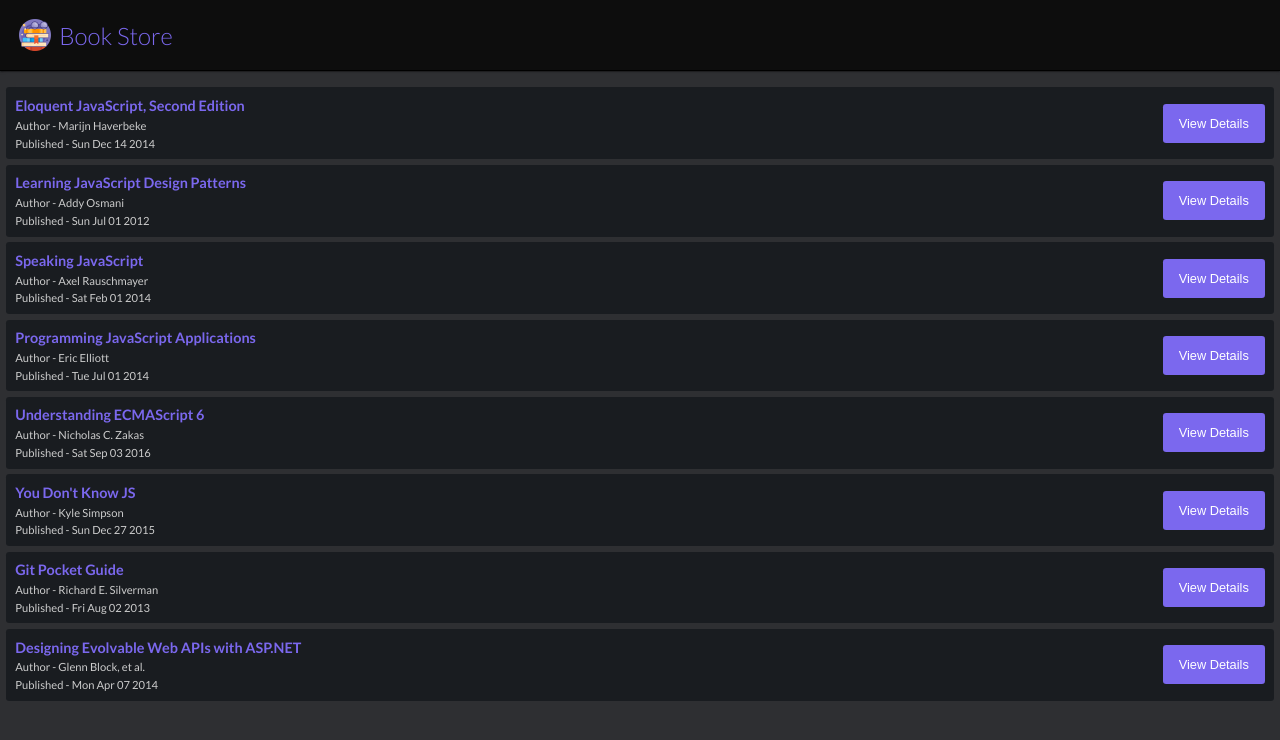
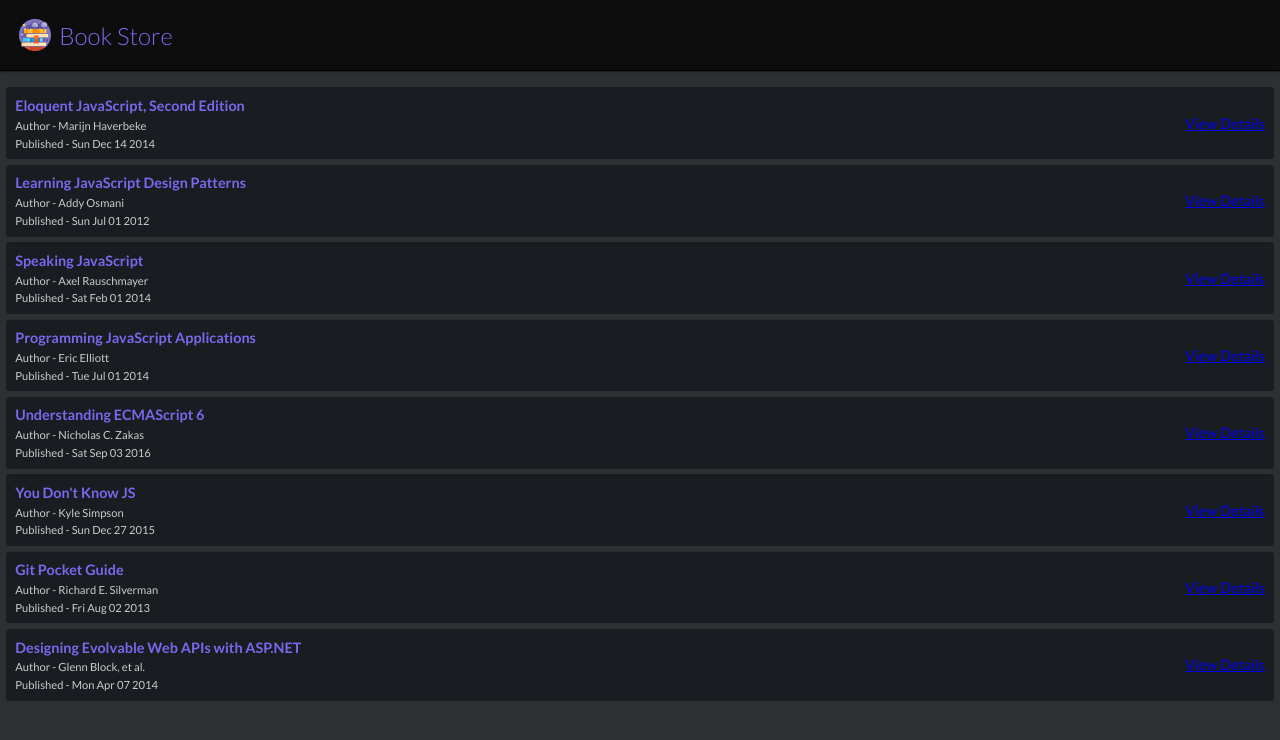
Before and after one commit to abhishekk-raj/BookStore, a React (Create React App) app: page /book in a window 1280 px wide. Shown: the top 740 px of the page. Built offline with nearby package versions, Linux system fonts and the light colour scheme.

Commit message:
Implement react router to navigate among components

```diff
--- a/src/components/book/BookDetail.tsx
+++ b/src/components/book/BookDetail.tsx
@@ -1,8 +1,19 @@
-import React from "react";
+import React, { useState } from "react";
+import { useLocation } from "react-router-dom";
 import { IBookDetailProps } from "../../models/book-detail.props";
+import { IBook } from "../../models/book.props";
 
 const BookDetail = (props: IBookDetailProps) => {
-  return <div style={{ color: "whitesmoke" }}>{props.book?.title}</div>;
+  const location = useLocation();
+  const [book] = useState<IBook>(location.state as IBook);
+  return (
+    <div style={{ color: "whitesmoke" }}>
+      <div>Book Details</div>
+      <div>Book name :: {book.title}</div>
+      <div>Book author :: {book.author}</div>
+      <div>Book subtitle :: {book.subtitle}</div>
+    </div>
+  );
 };
 
 export default BookDetail;
--- a/src/components/book/BookList.tsx
+++ b/src/components/book/BookList.tsx
@@ -1,4 +1,5 @@
 import React from "react";
+import { Link } from "react-router-dom";
 import { IProps } from "../../models/book-list.props";
 import styles from "./BookList.module.scss";
 
@@ -10,7 +11,9 @@ const BookList = (props: IProps) => {
         <h6>Author - {props.book.author}</h6>
         <h6>Published - {new Date(props.book.published).toDateString()}</h6>
       </div>
-      <button>View Details</button>
+      <Link to={props.book.id} state={props.book}>
+        View Details
+      </Link>
     </div>
   );
 };
--- a/src/components/main/App.tsx
+++ b/src/components/main/App.tsx
@@ -3,12 +3,21 @@ import "./App.scss";
 import { Header } from "../header/Header";
 import logo from "../../assets/images/book-stack.png";
 import Book from "../book/Book";
+import { BrowserRouter, Routes, Route, Navigate } from "react-router-dom";
+import BookDetail from "../book/BookDetail";
 
 function App() {
   return (
     <div>
       <Header title="Book Store" logo={logo} />
-      <Book />
+
+      <BrowserRouter>
+        <Routes>
+          <Route path="/book" element={<Book />} />
+          <Route path="/book/:id" element={<BookDetail />} />
+          <Route path="/" element={<Navigate replace to="/book" />} />
+        </Routes>
+      </BrowserRouter>
     </div>
   );
 }
```
